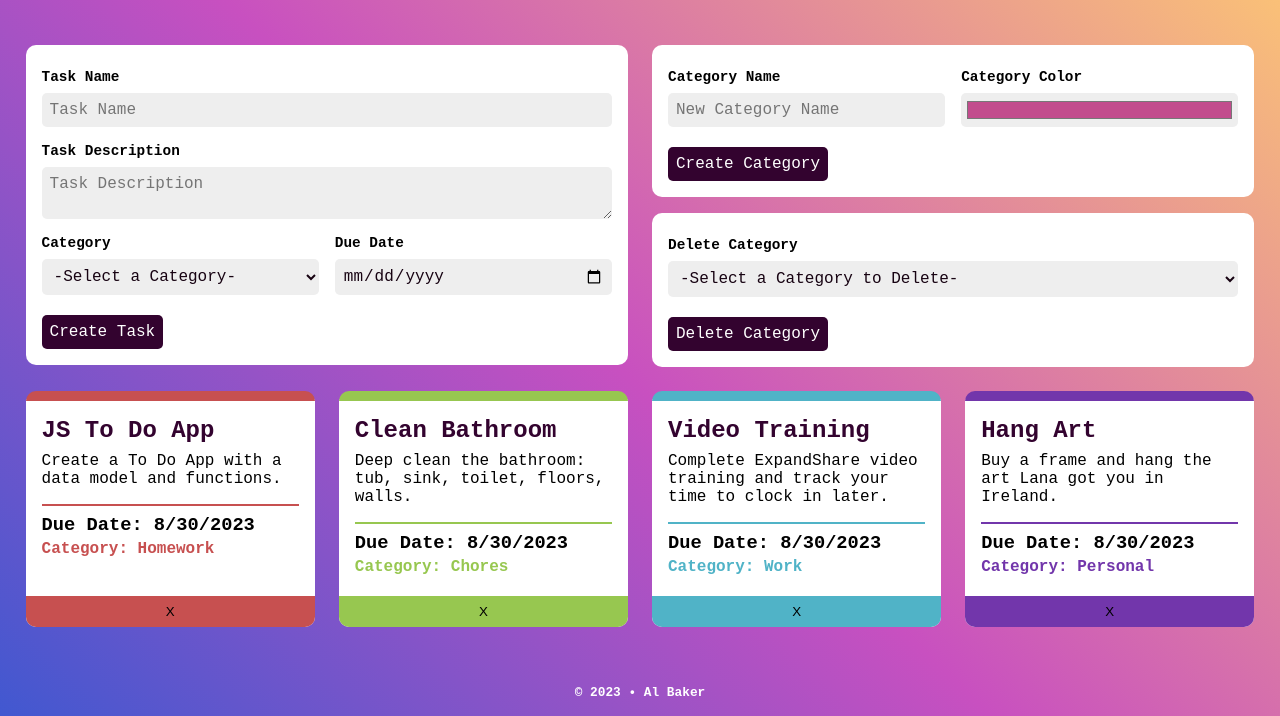
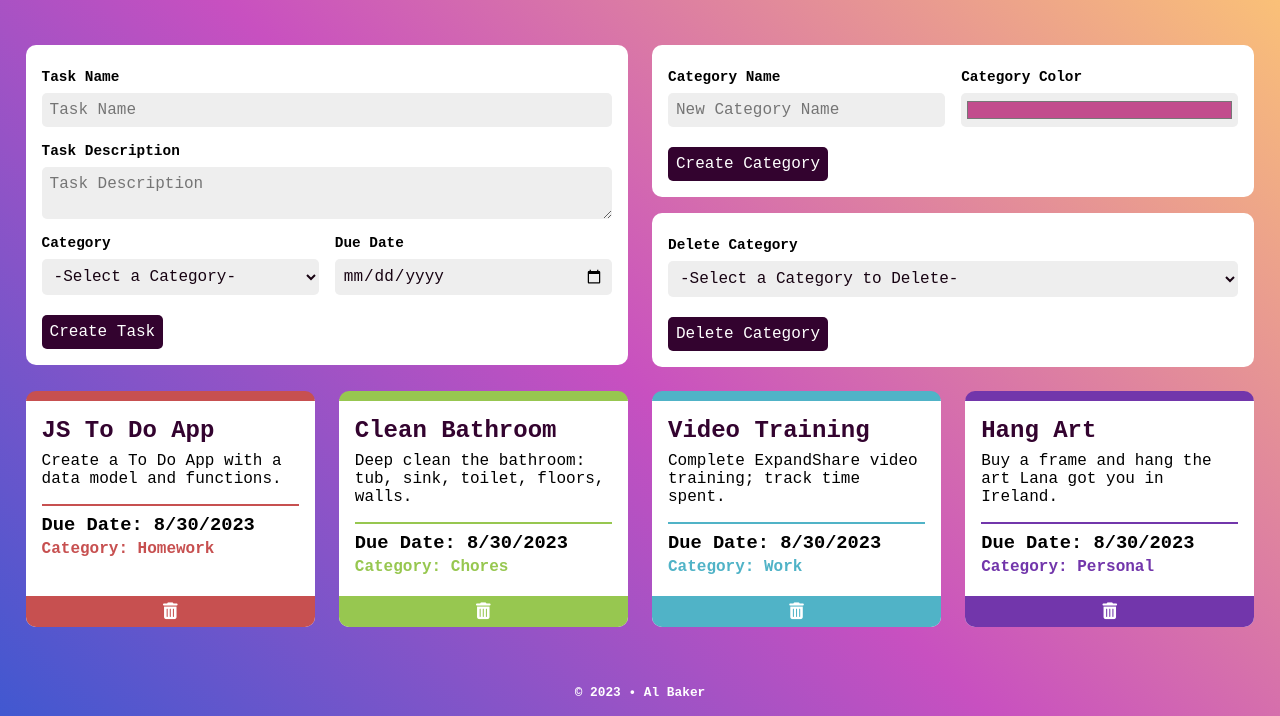
Before and after one commit to allison-baker/DGM-3760, a plain HTML site: page index.html in a window 1280 px wide. Shown: the part 103-819 px from the top of the page. Drawn offline with Linux system fonts and the light colour scheme.

Commit message:
fix delete button styling

```diff
--- a/index.html
+++ b/index.html
@@ -9,6 +9,7 @@
 
     <!-- STYLE SHEETS -->
     <link href="css/styles.css" rel="stylesheet" />
+    <script src="https://kit.fontawesome.com/369097350a.js" crossorigin="anonymous"></script>
 
     <!-- FAVICON STUFF -->
 
--- a/js/scripts.js
+++ b/js/scripts.js
@@ -42,7 +42,7 @@ let tasks = [
     status: false,
     ID: 2,
     dueDate: "8/30/2023",
-    description: "Complete ExpandShare video training and track your time to clock in later.",
+    description: "Complete ExpandShare video training; track time spent.",
     category: categories[2],
   },
   {
@@ -106,7 +106,7 @@ function populateDOM() {
 
     deleteBtn.style.backgroundColor = tasks[i].category.color
     deleteBtn.onclick = function() {removeTask(tasks[i].ID)}
-    deleteBtn.innerText = "X"
+    deleteBtn.innerHTML = '<i class="fa-solid fa-trash-can fa-lg" style="color: #ffffff;"></i>'
 
     text.appendChild(title)
     text.appendChild(details)
```
